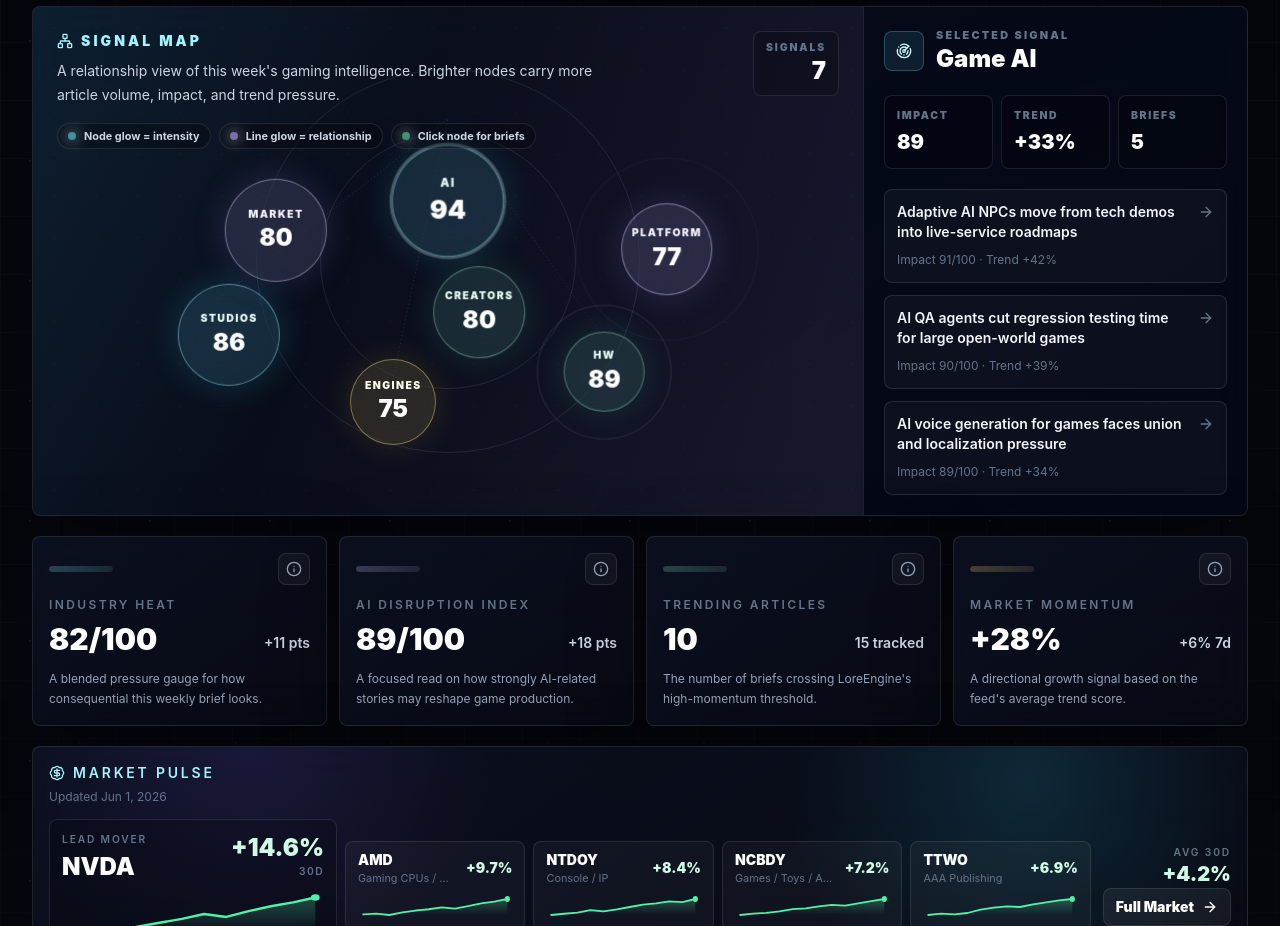
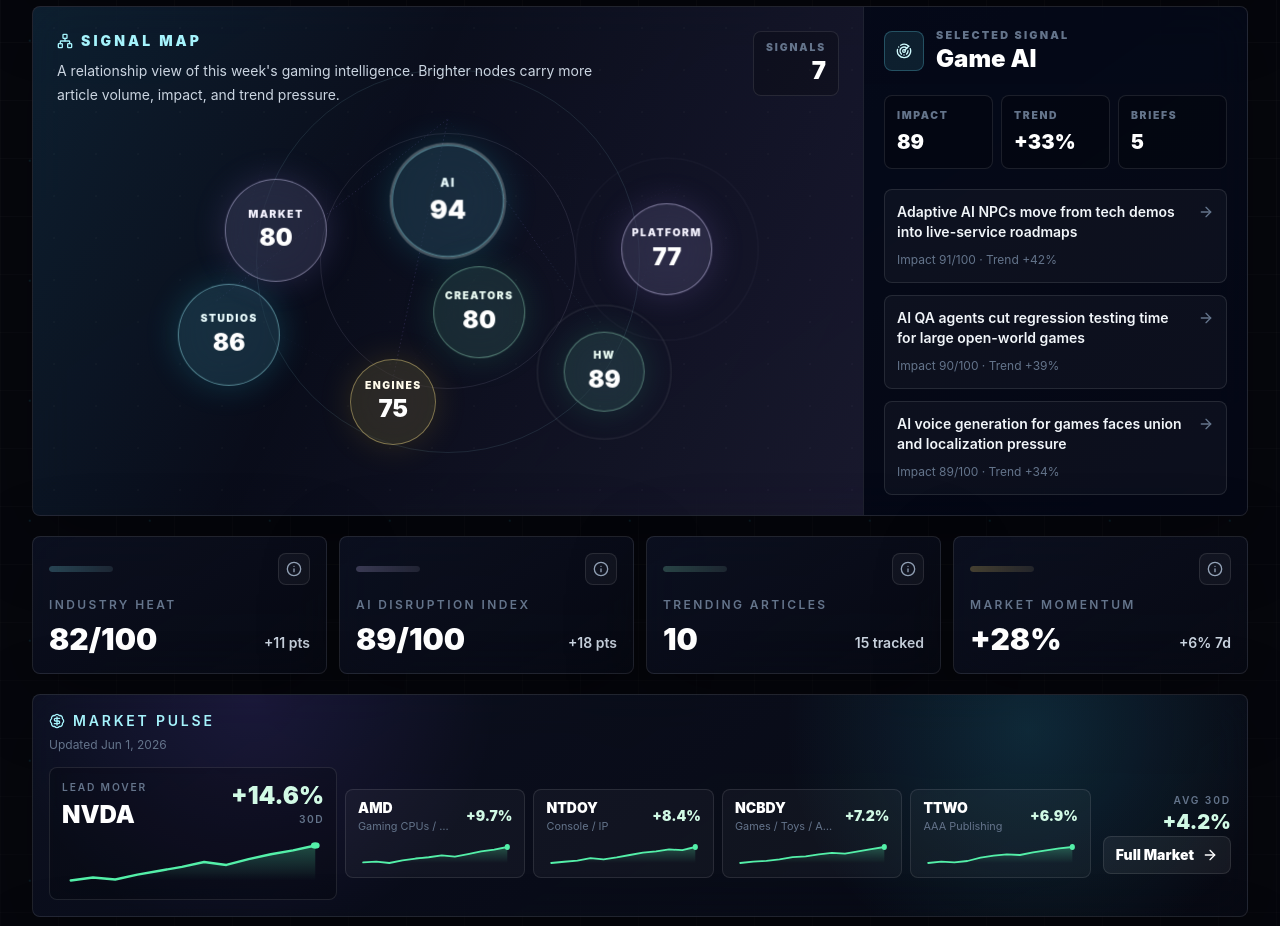
Before and after one commit to ethankim417/LoreEngine, a Next.js app: page / in a window 1280 px wide. Shown: the part 1060-1986 px from the top of the page. Built offline with nearby package versions, Linux system fonts and the light colour scheme.

Commit message:
Declutter dashboard metric and map UI

```diff
--- a/components/IntelligenceDashboard.tsx
+++ b/components/IntelligenceDashboard.tsx
@@ -444,7 +444,6 @@ function MetricCard({
         <p className="font-display text-2xl font-black text-white sm:text-3xl">{metric.value}</p>
         <p className="pb-1 text-sm font-semibold text-slate-300">{metric.delta}</p>
       </div>
-      <p className="mt-3 line-clamp-2 text-xs leading-5 text-slate-400">{metric.shortDescription}</p>
     </button>
   );
 }
--- a/components/SignalConstellation.tsx
+++ b/components/SignalConstellation.tsx
@@ -152,12 +152,6 @@ export function SignalConstellation({ articles }: { articles: Article[] }) {
             </div>
           </div>
 
-          <div className="relative z-10 mt-4 flex flex-wrap gap-2">
-            <MapLegendItem label="Node glow = intensity" tone="bg-cyan-300/60" />
-            <MapLegendItem label="Line glow = relationship" tone="bg-violet-300/60" />
-            <MapLegendItem label="Click node for briefs" tone="bg-emerald-300/60" />
-          </div>
-
           <svg className="absolute inset-0 h-full w-full" viewBox="0 0 100 100" preserveAspectRatio="none">
             <defs>
               <linearGradient id="signal-line" x1="0" x2="1" y1="0" y2="1">
@@ -277,12 +271,3 @@ function ConstellationStat({ label, value }: { label: string; value: string }) {
     </div>
   );
 }
-
-function MapLegendItem({ label, tone }: { label: string; tone: string }) {
-  return (
-    <span className="inline-flex items-center gap-2 rounded-full border border-white/10 bg-black/25 px-2.5 py-1 text-[0.68rem] font-bold text-slate-300">
-      <span className={`h-2 w-2 rounded-full ${tone} shadow-[0_0_14px_currentColor]`} />
-      {label}
-    </span>
-  );
-}
```
